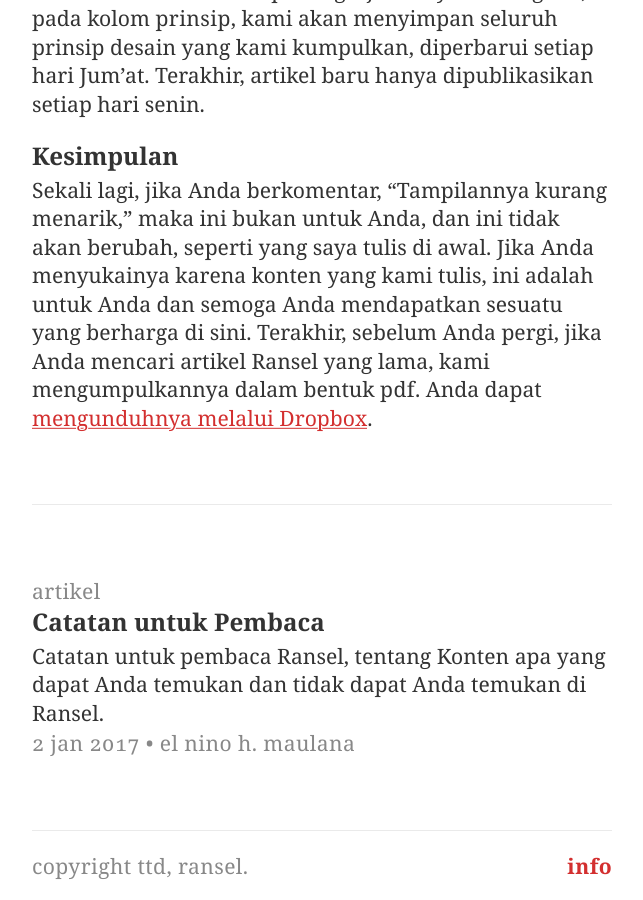
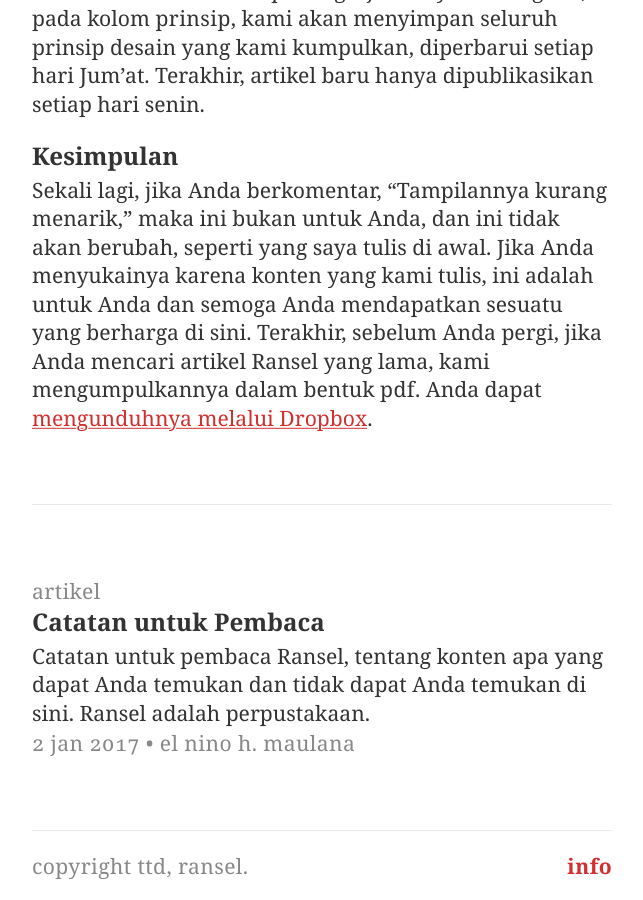
Before and after one commit to tertanda/ransel.github.io, a Jekyll site: the page built from artikel/_posts/2017-1-2-catatan-untuk-pembaca.md, in a window 1280 px wide and 900 px high, scrolled down 1794 px. Shown: the whole window, without its empty margins (318-961 px from the left). Built offline with Jekyll 4.4.1, drawn with Linux system fonts in a browser that asks for light colours.

Commit message:
Menulis / Catatan untuk Pembaca

```diff
--- a/artikel/_posts/2017-1-2-catatan-untuk-pembaca.md
+++ b/artikel/_posts/2017-1-2-catatan-untuk-pembaca.md
@@ -5,8 +5,8 @@
 permalink: artikel/:title
 title    : Catatan untuk Pembaca
 author   : El Nino H. Maulana
-intro    : Catatan untuk pembaca Ransel, tentang Konten apa yang dapat Anda temukan dan tidak dapat Anda temukan di Ransel.
-meta     : Catatan untuk pembaca Ransel, tentang Konten apa yang dapat Anda temukan dan tidak dapat Anda temukan di Ransel.
+intro    : Catatan untuk pembaca Ransel, tentang konten apa yang dapat Anda temukan dan tidak dapat Anda temukan di sini. Ransel adalah perpustakaan.
+meta     : Catatan untuk pembaca Ransel, tentang konten apa yang dapat Anda temukan dan tidak dapat Anda temukan di sini. Ransel adalah perpustakaan.
 ---
 
 # Catatan untuk Pembaca
```
